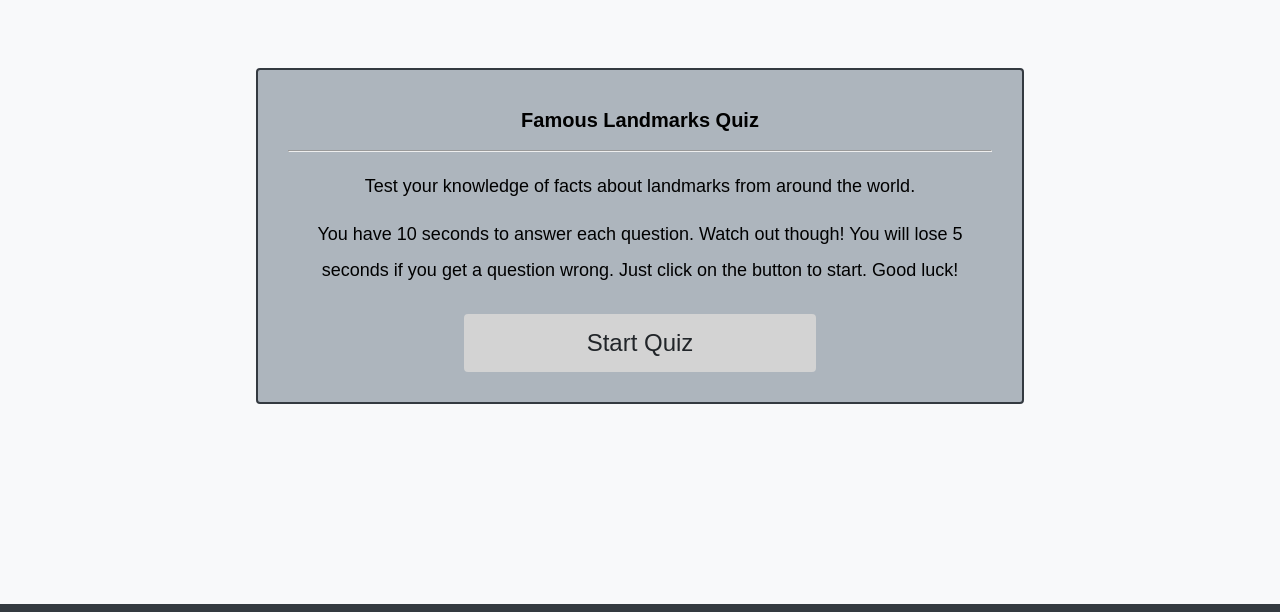
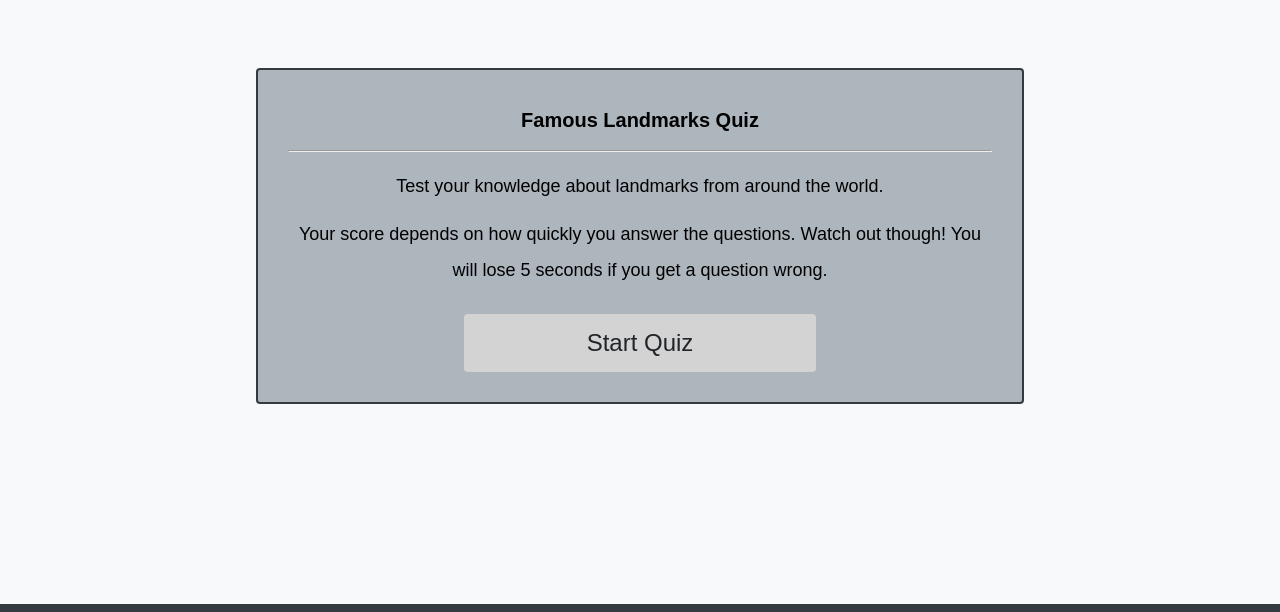
Before and after one commit to nsharma-uk/famous-landmark-quiz, a plain HTML site: page index.html in a window 1280 px wide. Shown: the part 96-708 px from the top of the page. Drawn offline with nearby package versions, Linux system fonts and the light colour scheme.

Commit message:
readme complete

```diff
--- a/index.html
+++ b/index.html
@@ -34,9 +34,9 @@
 
         <div>
         <p>
-          Test your knowledge of facts about landmarks from around the world.
+          Test your knowledge about landmarks from around the world.
         </p>
-        <p>You have 10 seconds to answer each question.  Watch out though! You will lose 5 seconds if you get a question wrong. Just click on the button to start.  Good luck!</button></p>
+        <p>Your score depends on how quickly you answer the questions.  Watch out though! You will lose 5 seconds if you get a question wrong. </button></p>
       </div>
 
 <!--First page - start quiz button-->
```
Also changed, not shown: assets/images/questionsinquiz2.png (added), assets/images/startquizwebpage.png, 1 other file.
